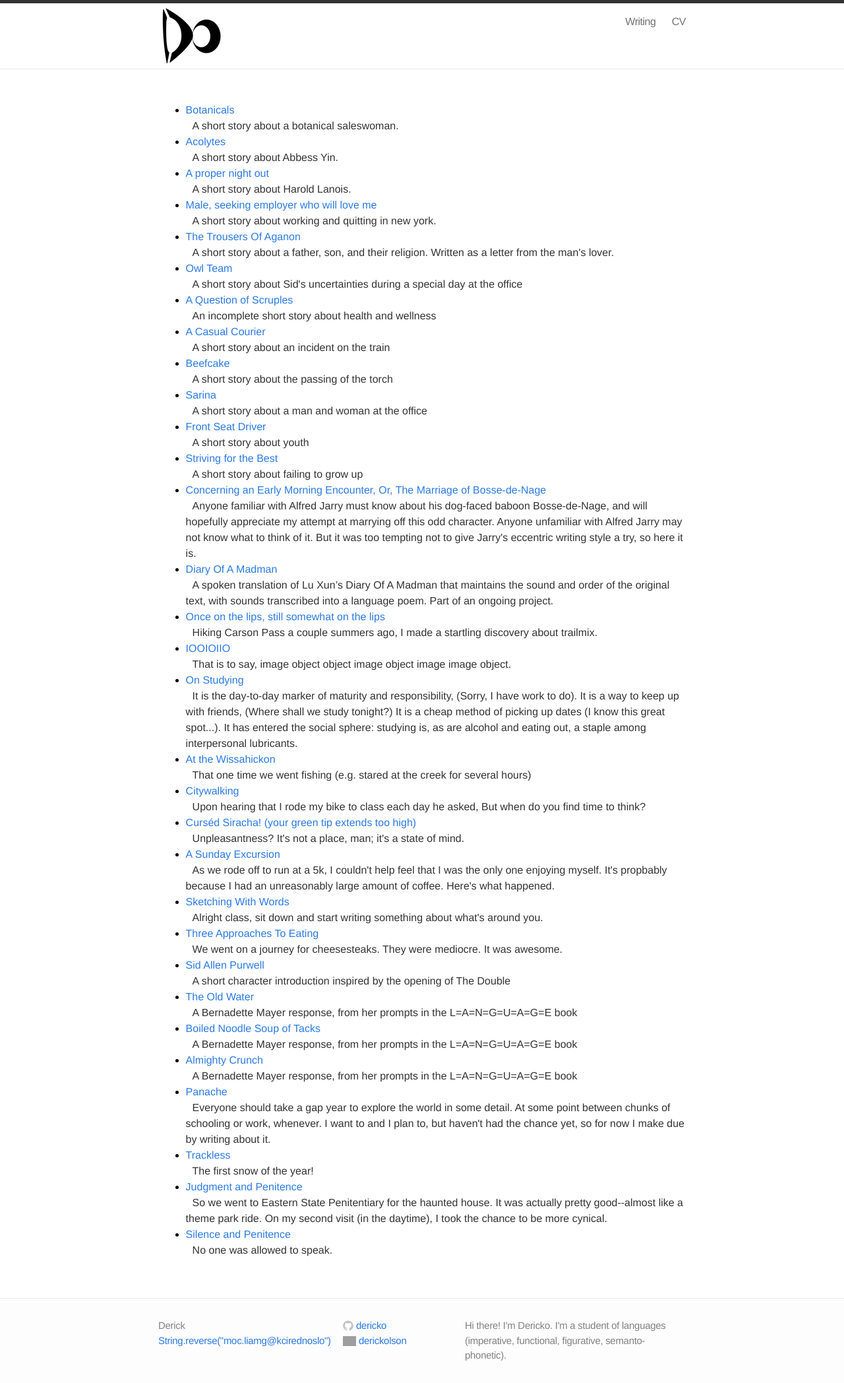
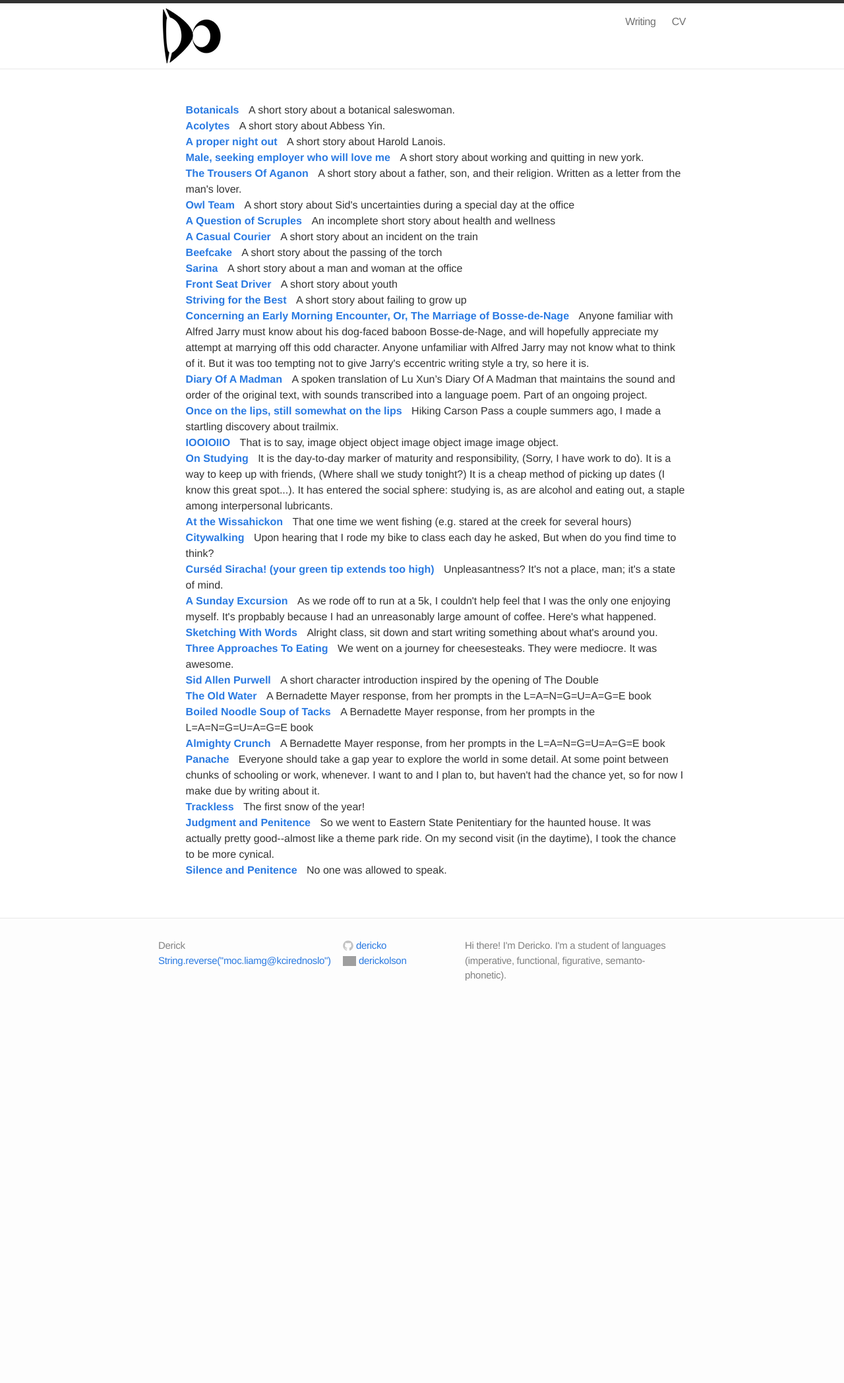
Before and after one commit to dericko/dericko.github.io, a Jekyll site: the page built from writing/index.html, in a window 1280 px wide. Shown: the whole page at 66% size. Built offline with Jekyll 4.4.1, drawn with Linux system fonts in a browser that asks for light colours; after the commit the page ends 1520 px from its top, so only the background shows below that; grey boxes are pictures that could not be loaded.

Commit message:
style writing posts

```diff
--- a/css/main.css
+++ b/css/main.css
@@ -164,6 +164,14 @@ a:visited { color: #205caa; }
 /* ----------------------------------------------------------*/
 
 .home h1 { margin-bottom: 25px; }
+
+.posts .post-item {
+  list-style-type: none;
+}
+
+.posts .post-link {
+  font-weight: bold;
+}
 
 .posts .post-excerpt {
   text-decoration: none;
--- a/writing/index.html
+++ b/writing/index.html
@@ -8,9 +8,8 @@ permalink: /writing/
 
   <ul class="posts">
     {% for post in site.categories["writing"] %}
-      <li>
+      <li class="post-item">
         <a class="post-link" href="{{ post.url | prepend: site.baseurl }}">{{ post.title }}</a>
-        <br>
         <a class="post-excerpt" href="{{ post.url | prepend: site.baseurl }}">{{ post.description }}</a>
       </li>
     {% endfor %}
```
